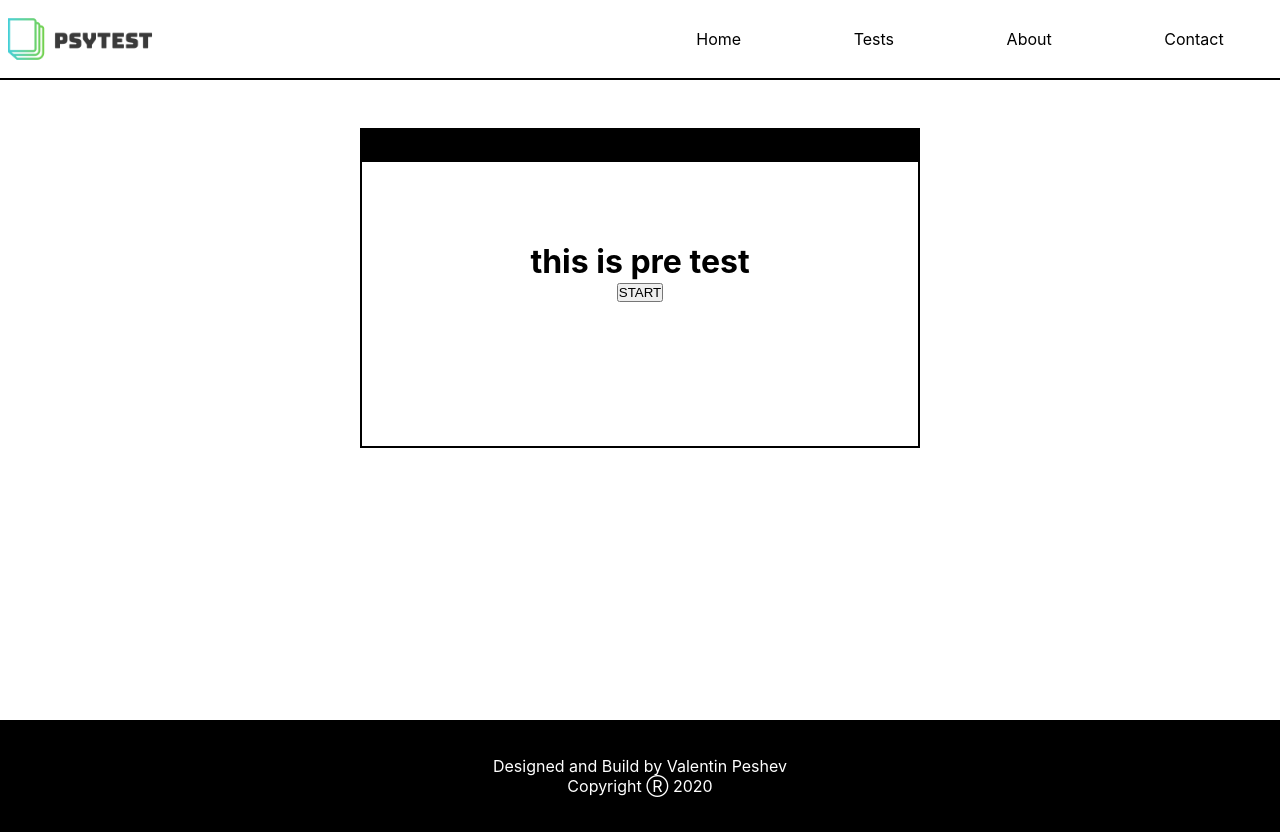
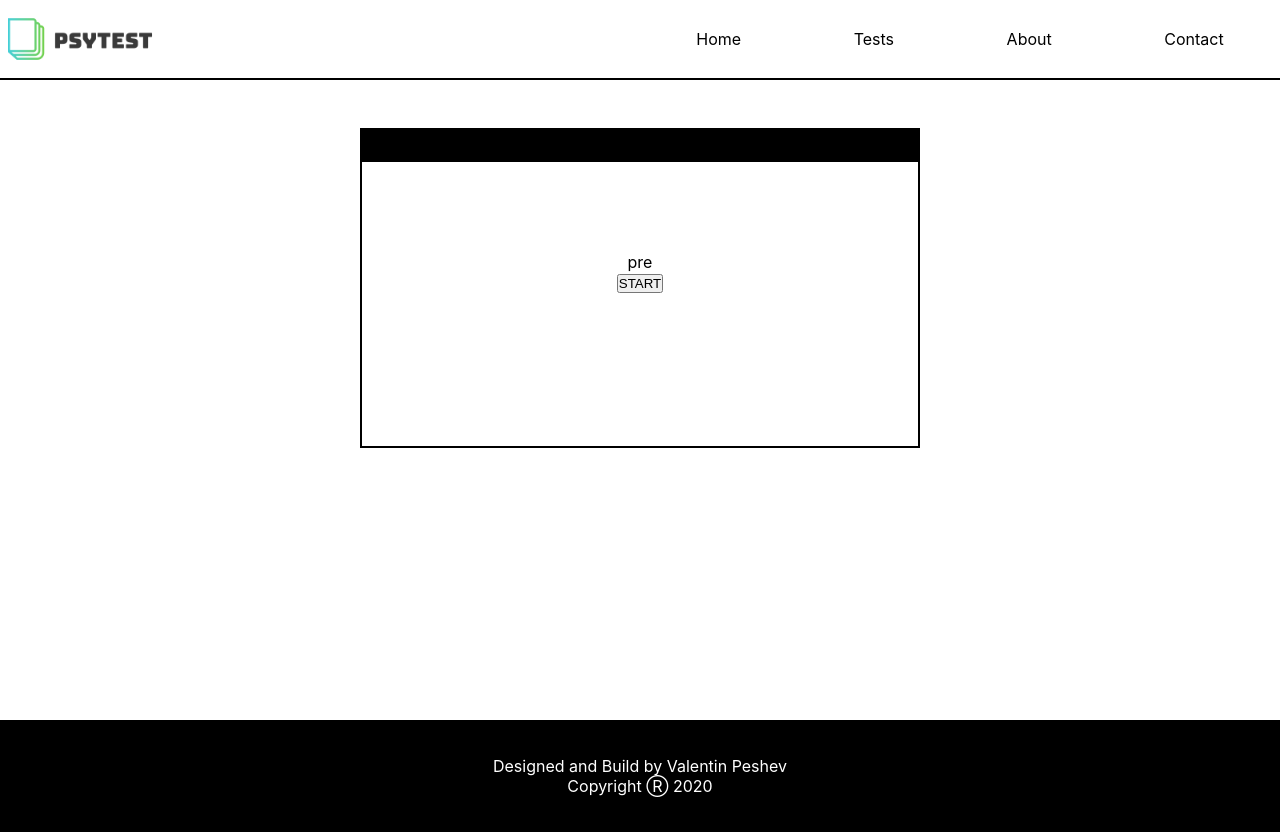
Before and after one commit to valiopld/psytest, a React (Create React App) app: page /quizes in a window 1280 px wide. Built offline with nearby package versions, Linux system fonts and the light colour scheme.

Commit message:
add function that create a more useful test Object from the basic test object

```diff
--- a/src/components/quiz/preQuiz/preQuiz.component.jsx
+++ b/src/components/quiz/preQuiz/preQuiz.component.jsx
@@ -3,7 +3,7 @@ import React from "react";
 const PreQuiz = ({ text, func }) => {
   return (
     <div className="pre-quiz">
-      <h1>{text}</h1>
+      <p>{text}</p>
       <button onClick={func}>START</button>
     </div>
   );
--- a/src/components/quiz/quiz.component.jsx
+++ b/src/components/quiz/quiz.component.jsx
@@ -6,7 +6,11 @@ import PreQuiz from "./preQuiz/preQuiz.component";
 import EndQuiz from "./endQuiz/endQuiz.component";
 import SingleQuestion from "./singleQuestion/singleQuestion.component";
 
-import test from "../../db/test";
+import test from "../../db/empatia";
+
+import { createTest } from "../../db/createTest";
+
+const myTest = createTest(test);
 
 const Quiz = () => {
   const [getQuizState, setQuizState] = useState("start");
@@ -24,7 +28,7 @@ const Quiz = () => {
   const show = () => {
     switch (getQuizState) {
       case "start":
-        return <PreQuiz text={test.pre} func={() => setQuizState("quiz")} />;
+        return <PreQuiz text={myTest.pre} func={() => setQuizState("quiz")} />;
       case "quiz":
         return (
           <SingleQuestion
--- a/src/components/quiz/singleQuestion/singleQuestion.component.jsx
+++ b/src/components/quiz/singleQuestion/singleQuestion.component.jsx
@@ -3,7 +3,7 @@ import React from "react";
 const SingleQuestion = ({ question, answers, ansFunc }) => {
   return (
     <div className="single-question">
-      <h1>{question}</h1>
+      <h4>{question}</h4>
       {answers.map((a, i) => (
         <p key={i} onClick={() => ansFunc(i)} className="option">
           {a}
--- /dev/null
+++ b/src/db/createTest.js
@@ -0,0 +1,28 @@
+export const createTest = (test) => {
+  const newTest = {};
+
+  newTest.name = test.name;
+  newTest.pre = "pre";
+  newTest.questions = [];
+  for (let i = 0; i < test.questions.length; ++i) {
+    newTest.questions[i] = {
+      text: test.questions[i],
+      id: i + 1,
+      answers: [],
+    };
+    for (let a = 0; a < test.answers.length; ++a) {
+      newTest.questions[i].answers[a] = {
+        text: test.answers[a],
+        id: a + 1,
+      };
+    }
+    newTest.questions[i].answers[0].points = test.reversed.includes(i + 1)
+      ? 0
+      : 1;
+    newTest.questions[i].answers[1].points = test.reversed.includes(i + 1)
+      ? 1
+      : 0;
+  }
+
+  return newTest;
+};
--- /dev/null
+++ b/src/db/empatia.js
@@ -0,0 +1,44 @@
+const test = {
+  name: "empatiq",
+  pre:
+    "Емпатията (като съпреживяване) предполага емоционална, непосредствена реакция на поведението на другите хора, доближаваща се до подражание на техните действия. На основата на емпатията човек най-вече опознава себе си и става способен да съчувства на себеподобните, да ги разбира и да предугажда тяхното състояние. Развитието на  емпатическите способности  свидетелства  за адекватен жизнен опит и за възможностите за самоконтрол по отношение на явленията – агресивност, фрустрираност и ригидност.",
+  questions: [
+    "Мен ме разстройва, когато  виждам, че някой се чувства самотно сред хората. ",
+    "Хората преувеличават възприемчивостта на животните и техните способности да чувстват.",
+    "Неприятно ми е, когато хората открито проявяват своите чувства.",
+    "В нещастните хора ме дразни това, че те винаги се самосъжаляват.",
+    "Аз също започвам да нервнича, ако някой нервничи заедно с мен.",
+    "Считам, че да се плаче от щастие е глупаво.",
+    "Аз приемам присърце проблемите на своите приятели(ки).",
+    "Понякога песните за любов ме затрогват много.",
+    "Много се вълнувам, ако е нужно да съобщя на хората  неприятни за тях новини.",
+    "Хората, които ме обкръжават силно влияят на моето настроение.",
+    "Повечето от чужденците, които съм срещал(а) изглеждат хладни и неемоционални.",
+    "Повече ми харесват професиите, изискващи общуване с хората.",
+    "Не се разстройвам твърде много, ако моите приятели(ки) постъпват некоректно.",
+    "На мен ми харесва да виждам как хората получават подаръци.",
+    "На мен ми харесва да виждам как хората получават подаръци.",
+    "Аз се разстройвам, ако видя плачещ човек.",
+    "Когато слушам някои мелодии, аз се чувствам щастлив.",
+    "Когато чета някой роман, аз така го преживявам, сякаш всичко се случва реално.",
+    "Аз винаги се сърдя, ако видя, че с някой се отнасят лошо.",
+    "Не се безпокоя твърде много, даже когато някои хора около мен заплачат.",
+    "Ако моите приятели(ки) започнат да обсъждат с мен своите проблеми, аз се старая да пренеса разговора на друга тема.",
+    "Когато съм на кино, мен ме удивлява това, че много зрители насериозно приемат филмите, плачат и въздишат.",
+    "Чуждият смях не ме заразява, хората често се смеят изобщо безсмислено.",
+    "Когато вземам решение, чувствата на другите хора по този повод не ме вълнуват.",
+    "Аз губя душевно равновесие, ако околните са угнетени за нещо.",
+    "За мен е тежко да виждам, че хората често се разстройват даже и за дребни неща.",
+    "Разстройвам се при вида на страдащо животно.",
+    "Доста глупаво е да преживяваш това, което е написано в книгите.",
+    "Безпомощността на старите хора ме угнетява.",
+    "Чуждите сълзи предизвикват у мен по-скоро раздразнение, отколкото съчувствие.",
+    "На мен ми харесва да преживявам съдбата на героите от кинофилмите.",
+    "Понякога забелязвам, че мога да се отнеса равнодушно към проблемите на околните.",
+    "На мен ми се струва, че малките деца по-често плачат без всякаква причина.",
+  ],
+  answers: ["YES", "NO"],
+  reversed: [2, 3, 4, 6, 11, 13, 20, 21, 22, 23, 24, 28, 30, 32, 33],
+};
+
+export default test;
```
